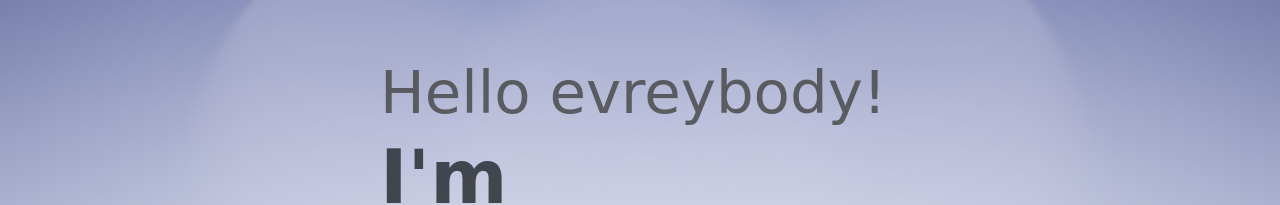
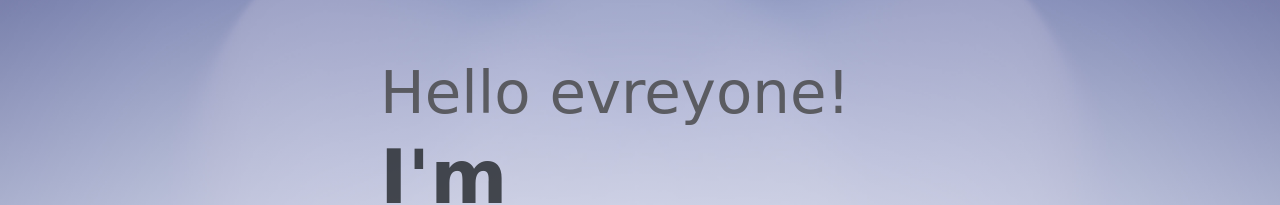
Before and after one commit to Yoniiyov30/HTML, a plain HTML site: page index.html in a window 1280 px wide. Shown: the part 156-361 px from the top of the page. Drawn offline with nearby package versions, Linux system fonts and the light colour scheme; a web font is replaced by a local one.

Commit message:
Update index.html

```diff
--- a/index.html
+++ b/index.html
@@ -45,7 +45,7 @@
         <div class="overlay"></div>
         <div class="header-content container">
             <h1 class="header-title">
-                <span class="up">Hello evreybody!</span>
+                <span class="up">Hello evreyone!</span>
                 <span class="down">I'm Yehonatan Iyov</span>
             </h1>
             <p class="header-subtitle">QA & Automation Engineer</p>
```
